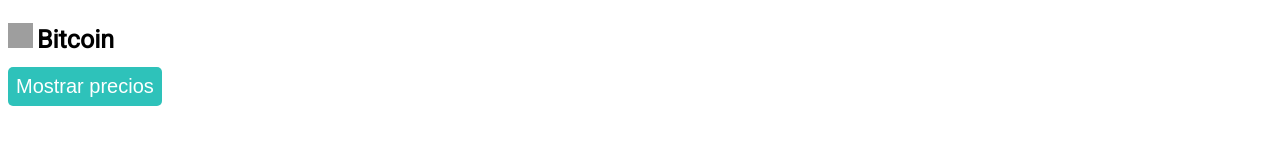
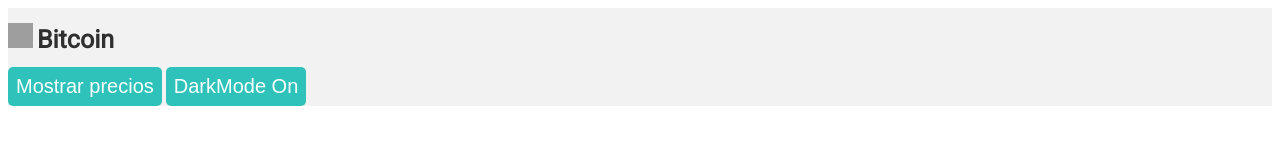
Before and after one commit to WgetDc/PracticandoVueJS-, a plain HTML site: page index.html in a window 1280 px wide. Drawn offline with nearby package versions, Linux system fonts and the light colour scheme; grey boxes are pictures that could not be loaded.

Commit message:
Dark Mode 0.1 añadido

```diff
--- a/index.html
+++ b/index.html
@@ -11,7 +11,7 @@
 
 </head>
     <body>
-        <div id="app">
+        <div id="app" v-bind:style="{background : '#' + color, color: '#' + fuente}">
 
             <div>
                 <img class="fila iconSize" v-bind:src="img" v-bind:alt="name">
@@ -20,7 +20,10 @@
 
             <div>
                 <button class="botonPrincipal" v-on:click="mostrarPrecios">{{showPrices ? 'Ocultar precios' : 'Mostrar precios'}}</button>
+                <button class="botonPrincipal" v-on:click="darkMode">{{dark ? 'DarkMode off' : 'DarkMode On'}}</button>
             </div>
+
+
 
 
             <ul v-show="showPrices">
--- a/index.js
+++ b/index.js
@@ -4,6 +4,9 @@ new Vue({
     data(){
         return {
             name: 'Bitcoin',
+            color: 'f2f2f2',
+            dark: false,
+            fuente: '2f2f2f',
             img: 'https://cryptologos.cc/logos/bitcoin-btc-logo.png',
             prices: [
                 { day: 'Lunes', value: 8400},
@@ -21,6 +24,11 @@ new Vue({
     methods: {
         mostrarPrecios(){
             this.showPrices = !this.showPrices
+        },
+        darkMode(){
+            this.color = this.color.split('').reverse().join('')
+            this.dark = !this.dark
+            this.fuente = this.fuente.split('').reverse().join('')
         }
     }
 })
--- a/style.css
+++ b/style.css
@@ -6,7 +6,7 @@ body{
 }
 
 .botonPrincipal{
-    background: rgb(46, 194, 186);
+    background: #2ec2ba;
     color:white;
     border-radius: 5px;
     border: none;
@@ -14,7 +14,7 @@ body{
     display: inline-block;
     font-size: 20px;
     padding: 8px 8px;
-
+    display: inline-block;
 }
 
 .iconSize{
```
